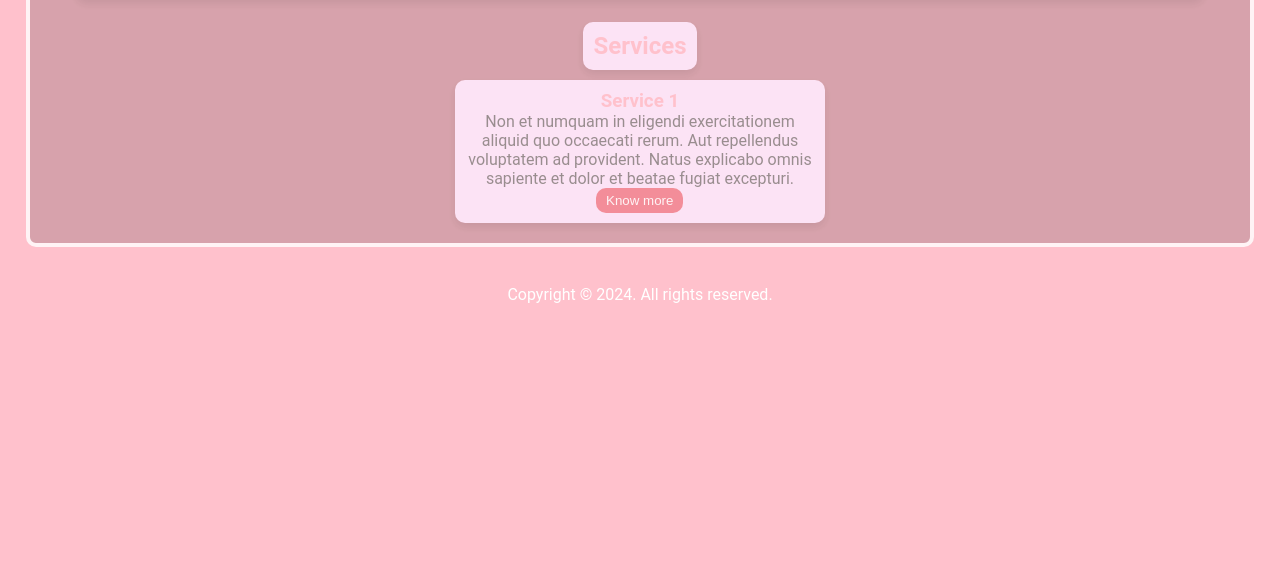
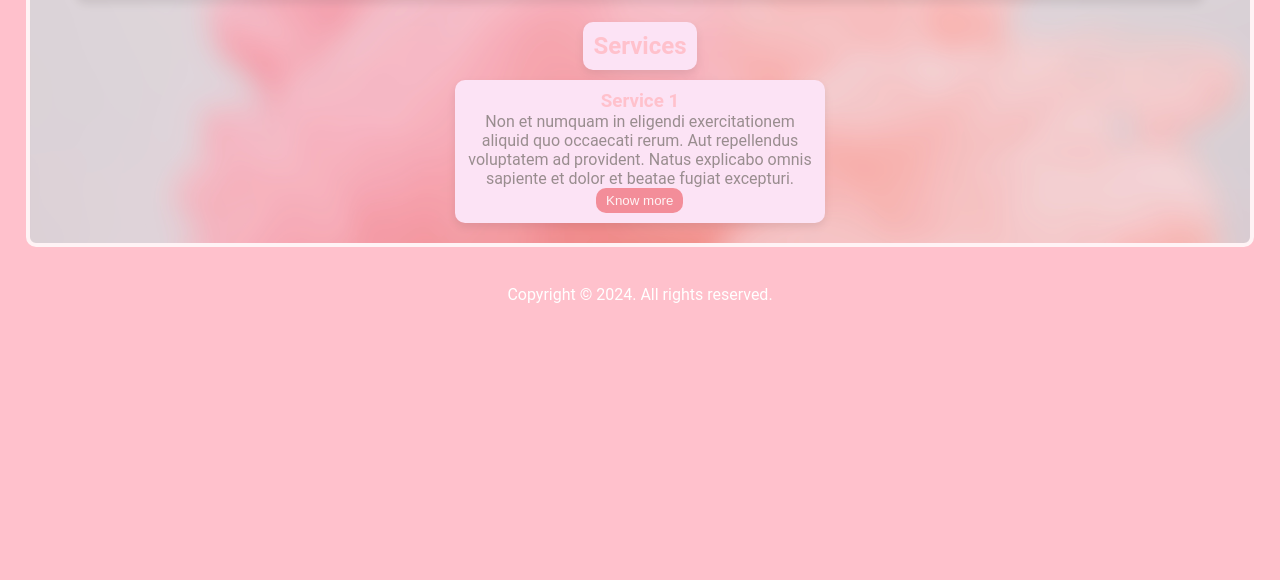
Before and after one commit to CupidMail/CupidMail, a plain HTML site: page index.html in a window 1280 px wide. Shown: the part 220-800 px from the top of the page. Drawn offline with Linux system fonts and the light colour scheme; the site is published under a folder, as on GitHub Pages, so addresses that start at the root find nothing.

Commit message:
Business as usual

```diff
--- a/docs/assets/css/main/content/content.css
+++ b/docs/assets/css/main/content/content.css
@@ -5,7 +5,7 @@
 
     /* Colors and background */
     background-color: var(--bg1);
-    background-image: url("/docs/assets/imgs/heroBlur.jpg");
+    background-image: url("imgs/heroBlur.jpg");
     background-size: cover;
     background-position: center;
 
```
Also changed, not shown: docs/assets/css/main/content/imgs/hero.jpg (renamed from docs/assets/imgs/hero.jpg), docs/assets/css/main/content/imgs/heroBlur.jpg (renamed from docs/assets/imgs/heroBlur.jpg).
